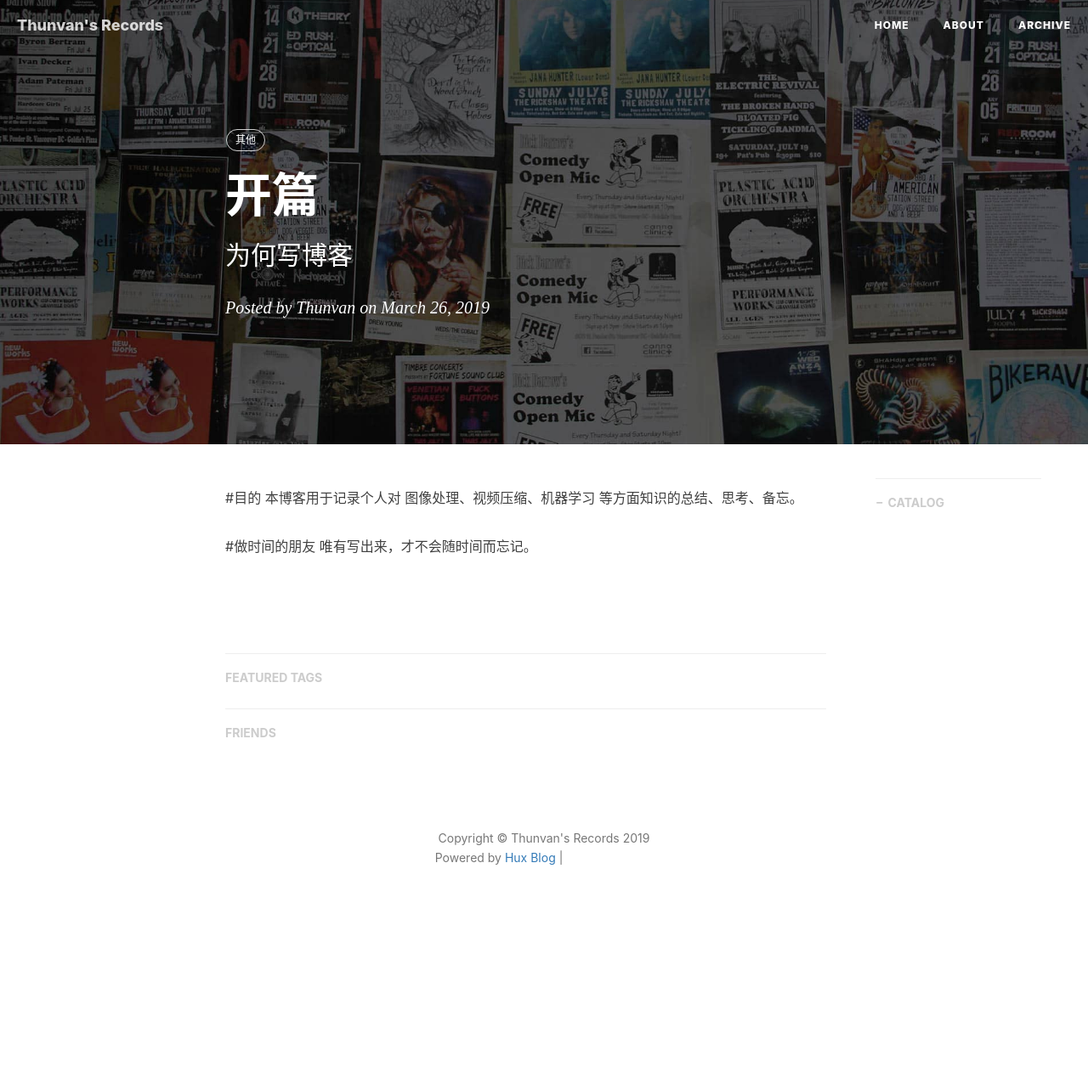
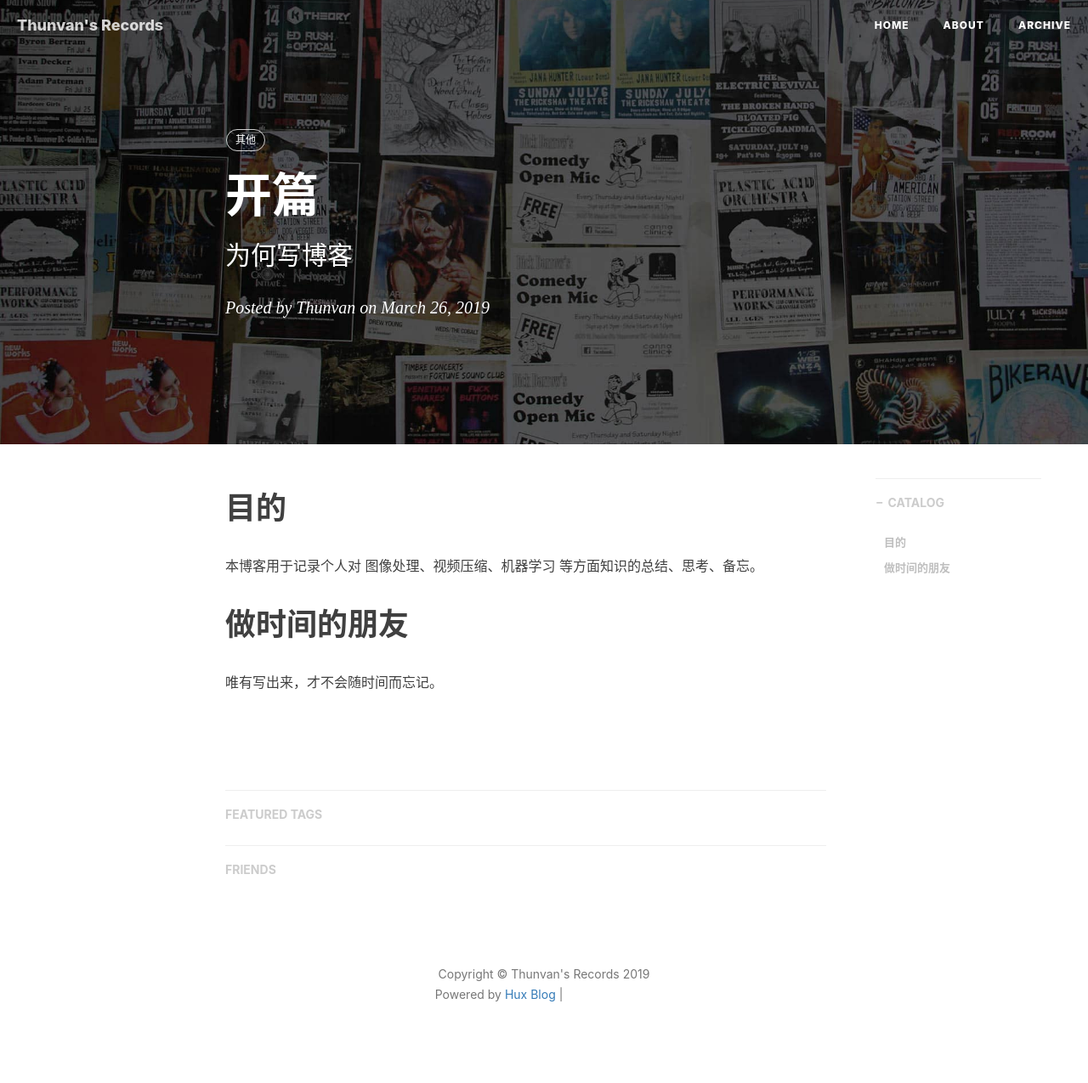
Before and after one commit to Thunvan/Thunvan.github.io, a Jekyll site: the page built from _posts/2019-03-26-first-blog.md, in a window 1280 px wide. Shown: the whole page at 85% size. Built offline with Jekyll 4.4.1, drawn with Linux system fonts in a browser that asks for light colours; nearby versions of some CDN libraries; comment, search, counter and statistics services are not loaded; before the commit the page ends 1114 px from its top, so only the background shows below that; grey boxes are pictures that could not be loaded.

Commit message:
update blog setting

```diff
--- a/_config.yml
+++ b/_config.yml
@@ -1,6 +1,6 @@
 # Site settings
 title: Thunvan's Records
-SEOTitle: Thunvan的博客 | Thunvan Blog
+SEOTitle: Thunvan的博客 | Thunvan's Blog
 header-img: img/home-bg.jpg
 email: gzstone_007@163.com
 description: "记录Thunvan对技术、生活方面的思考与归纳。"
--- a/_posts/2019-03-26-first-blog.md
+++ b/_posts/2019-03-26-first-blog.md
@@ -10,8 +10,8 @@ tags:
 ---
 
 
-#目的
+# 目的
 本博客用于记录个人对 图像处理、视频压缩、机器学习 等方面知识的总结、思考、备忘。
 
-#做时间的朋友
+# 做时间的朋友
 唯有写出来，才不会随时间而忘记。
```
